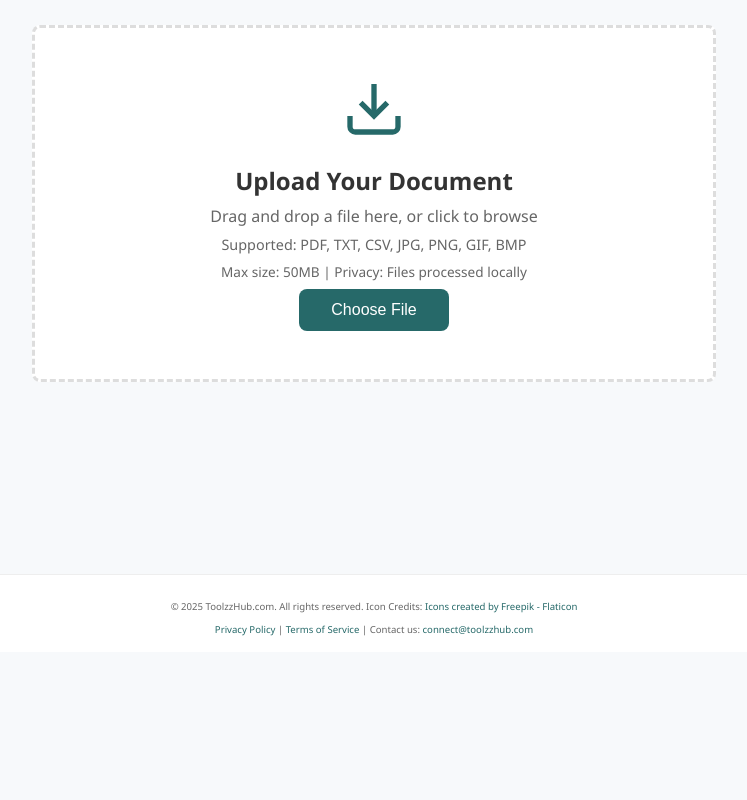
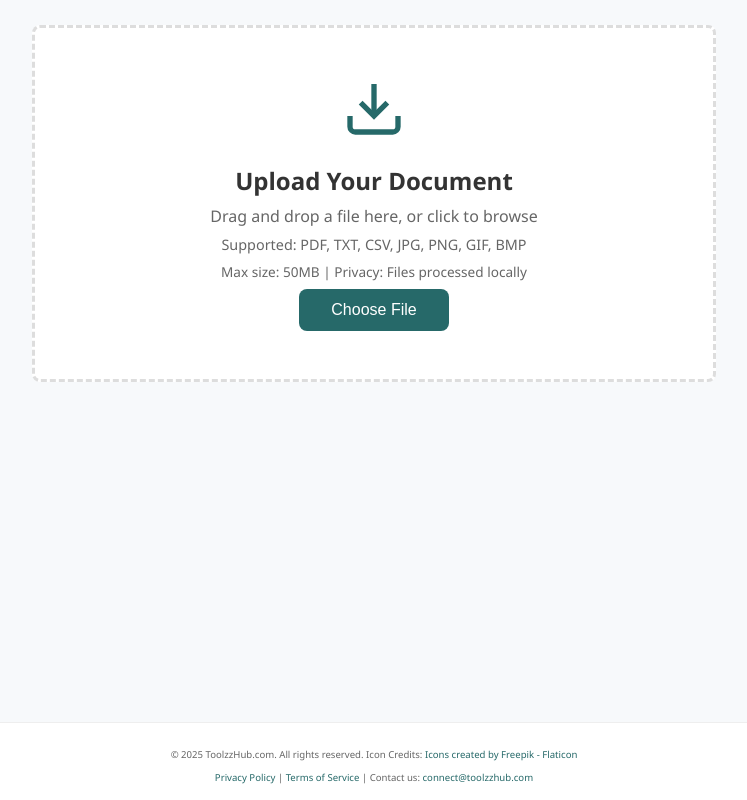
Before and after one commit to MaynulIslam/cloudaiutility.com, a plain HTML site: page document-conversion/index.html in a window 1280 px wide. Shown: the part 341-1141 px from the top of the page, without its empty margins (266-1013 px from the left). Before the commit the page ends 993 px from the top, so only its background shows below. Drawn offline with nearby package versions, Linux system fonts and the light colour scheme; a web font is replaced by a local one.

Commit message:
code optimized for good add sense

```diff
--- a/css/style.css
+++ b/css/style.css
@@ -358,6 +358,15 @@ footer, .site-footer{
 }
 footer a{color:var(--accent);text-decoration:none}
 
+/* ---------- Ad Container ---------- */
+.ad-container{
+  margin: 2rem auto 1rem auto;
+  max-width: var(--container-width);
+  padding: 0 1rem;
+  text-align: center;
+  min-height: 100px; /* Reserve space for ads */
+}
+
 /* ---------- Blur overlay and focus behavior ---------- */
 .blur-overlay{position:fixed;inset:0;background:rgba(255,255,255,0.4);backdrop-filter:blur(4px);z-index:10;pointer-events:none}
 .card-grid.blur-active .service-card:not(.active){filter:blur(2px) grayscale(40%);opacity:0.6;pointer-events:none}
--- a/document-conversion/index.html
+++ b/document-conversion/index.html
@@ -208,6 +208,11 @@
         </div>
     </main>
 
+    <!-- Ad placement container -->
+    <div class="ad-container">
+        <!-- Google AdSense auto ads will be placed here -->
+    </div>
+
     <footer>
         <p>&copy; 2025 ToolzzHub.com. All rights reserved. Icon Credits: <a href="https://www.flaticon.com/free-animated-icons/pdf" title="pdf animated icons">Icons created by Freepik - Flaticon</a></p>
         <div>
```
Also changed, not shown: document-conversion/document_conversion.html (+5 -0 lines), esign/request.html (+5 -0 lines), file-conversion.html (+6 -0 lines), image-conversion/image_conversion.html (+5 -0 lines), image-tools.html (+6 -0 lines), image/background-remover.html (+5 -0 lines), image/convert.html (+5 -0 lines), index.html (+6 -0 lines), ocr/scan.html (+5 -0 lines), pdf-tools.html (+6 -0 lines), pdf/merge.html (+5 -0 lines), qr-code.html (+6 -0 lines), qr-code/basic/basic-qr.html (+5 -0 lines), qr-code/payment/payment-business.html (+5 -0 lines), 3 more files.
